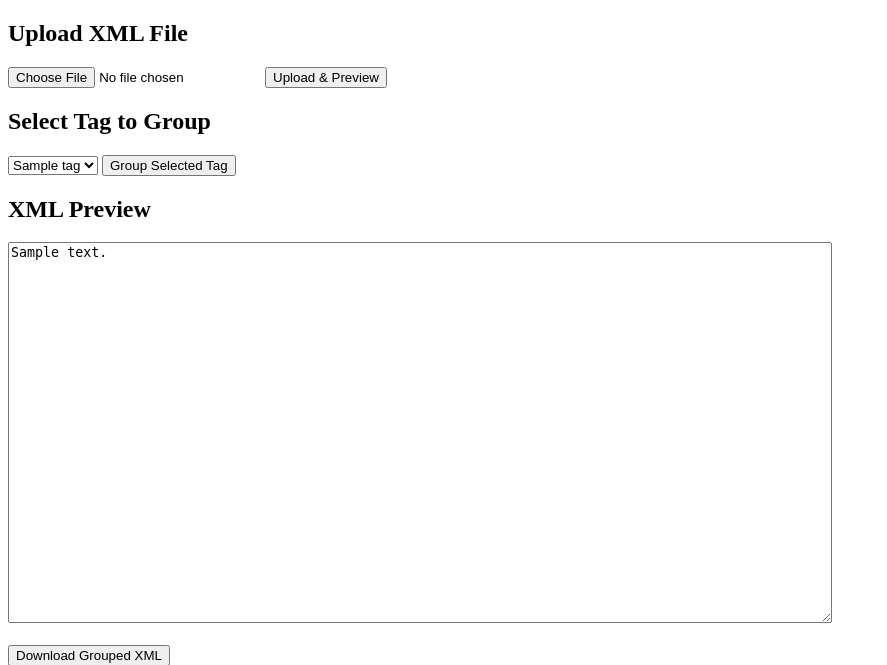
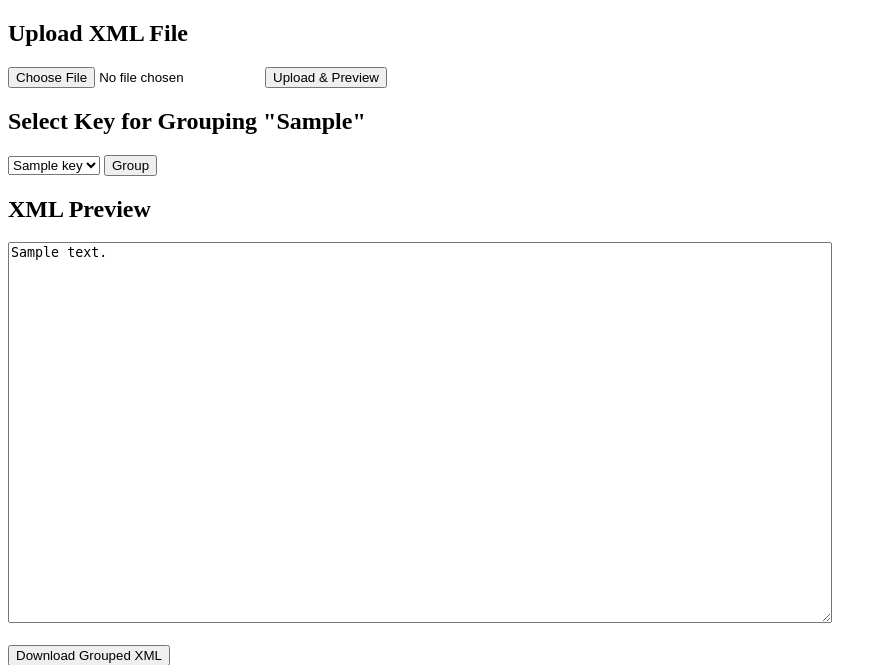
Before and after one commit to nadithakj/nodegrouper, a FastAPI app: template templates/index.html in a window 1280 px wide. Shown: the top 665 px of the page, without its empty margins (0-887 px from the left). Run offline with FastAPI, Linux system fonts and the light colour scheme; the template is opened without the code that fills it: most values are stand-ins (such as "Sample title", 1, 10 or a date in 2020).

Commit message:
Update index.html

```diff
--- a/templates/index.html
+++ b/templates/index.html
@@ -10,16 +10,30 @@
         <button type="submit">Upload & Preview</button>
     </form>
 
-    {% if tags %}
+    {% if tags and not keys %}
     <h2>Select Tag to Group</h2>
-    <form action="/group" method="post">
+    <form action="/select_key" method="post">
         <select name="selected_tag" required>
             {% for tag in tags %}
                 <option value="{{ tag }}" {% if tag==selected_tag %}selected{% endif %}>{{ tag }}</option>
             {% endfor %}
         </select>
         <input type="hidden" name="xml_content" value="{{ xml_preview }}">
-        <button type="submit">Group Selected Tag</button>
+        <button type="submit">Next: Select Key</button>
+    </form>
+    {% endif %}
+
+    {% if keys %}
+    <h2>Select Key for Grouping "{{ selected_tag }}"</h2>
+    <form action="/group" method="post">
+        <select name="selected_key" required>
+            {% for key in keys %}
+                <option value="{{ key }}" {% if key==selected_key %}selected{% endif %}>{{ key }}</option>
+            {% endfor %}
+        </select>
+        <input type="hidden" name="xml_content" value="{{ xml_preview }}">
+        <input type="hidden" name="selected_tag" value="{{ selected_tag }}">
+        <button type="submit">Group</button>
     </form>
     {% endif %}
 
```
